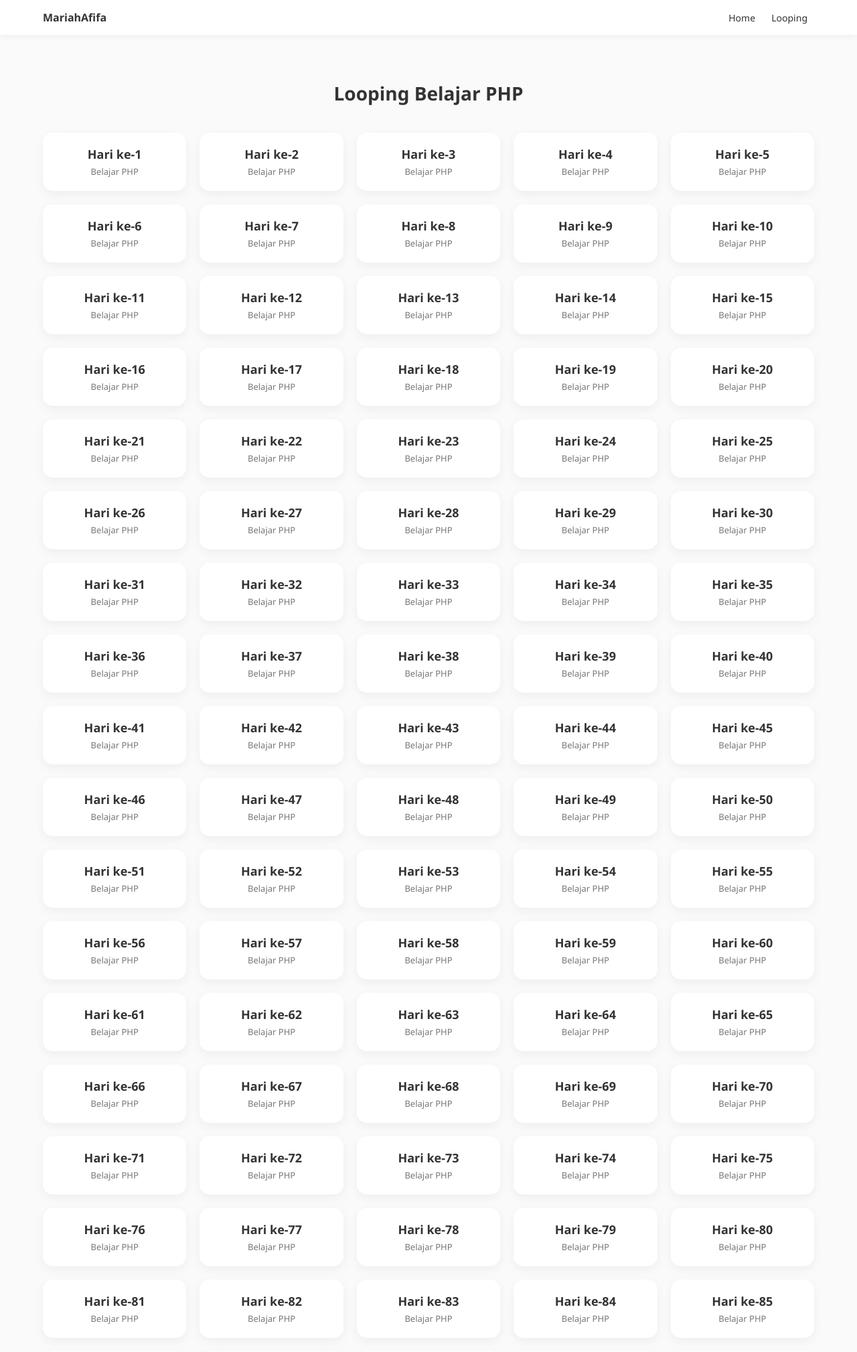
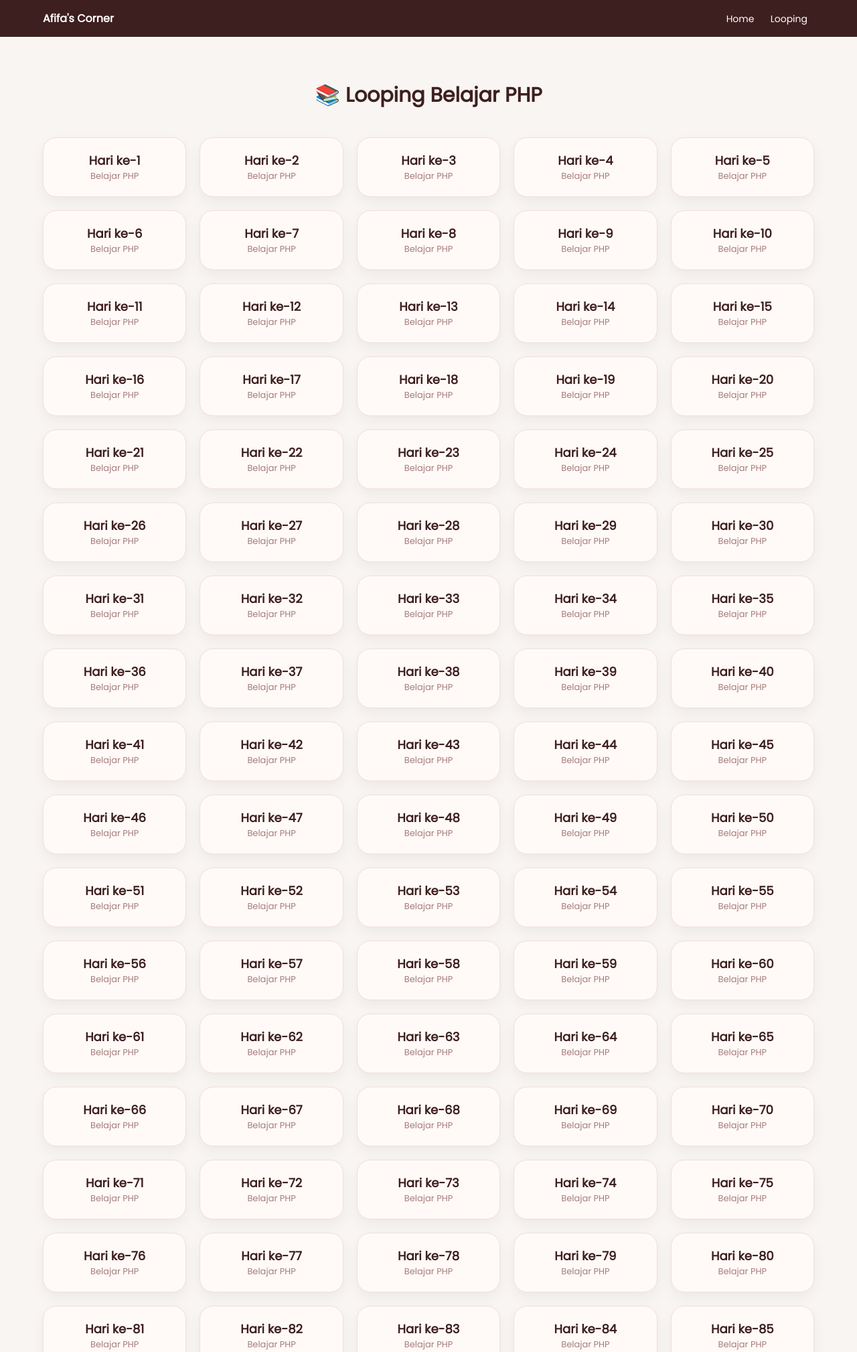
Before and after one commit to mariahafifahsb/mariahafifa.corner, a PHP site: page /looping.php in a window 1280 px wide. Shown: the top 2018 px of the page at 67% size. Run offline with PHP 8.4, Linux system fonts and the light colour scheme.

Commit message:
Update looping.php

```diff
--- a/looping.php
+++ b/looping.php
@@ -2,7 +2,9 @@
 <html lang="id">
 <head>
 <meta charset="UTF-8">
-    <title>Looping</title>
+<title>Looping - Afifa's Corner</title>
+
+<link href="https://fonts.googleapis.com/css2?family=Poppins&display=swap" rel="stylesheet">
 
 <style>
 *{
@@ -12,12 +14,12 @@
 }
 
 body{
-            font-family: 'Segoe UI', sans-serif;
-            background: #fafafa;
-            color: #333;
+    font-family:'Poppins',sans-serif;
+    background:#f8f5f2;
+    color:#333;
 }
 
-        /* NAVBAR SIMPLE */
+/* NAVBAR */
 .navbar{
     position:fixed;
     top:0;
@@ -26,21 +28,20 @@
     justify-content:space-between;
     align-items:center;
     padding:15px 5%;
-            background:white;
-            box-shadow:0 2px 10px rgba(0,0,0,0.05);
+    background:#3e1f1f;
+    color:white;
     z-index:1000;
 }
 
 .nav-links a{
     text-decoration:none;
     margin:0 10px;
-            color:#333;
+    color:white;
     font-size:14px;
-            transition:0.3s;
 }
 
 .nav-links a:hover{
-            color:#999;
+    color:#ffd6d6;
 }
 
 /* SECTION */
@@ -50,8 +51,9 @@
 }
 
 .section h2{
-            font-size:28px;
+    font-size:30px;
     margin-bottom:40px;
+    color:#3e1f1f;
 }
 
 /* GRID */
@@ -63,11 +65,12 @@
 
 /* CARD */
 .card{
-            background:white;
+    background:#fffaf7;
     padding:20px;
-            border-radius:15px;
+    border-radius:20px;
     transition:0.3s;
-            box-shadow:0 5px 15px rgba(0,0,0,0.05);
+    box-shadow:0 8px 20px rgba(0,0,0,0.05);
+    border:1px solid #f1dede;
 }
 
 /* HOVER */
@@ -78,21 +81,21 @@
 
 .card h3{
     font-size:18px;
-            margin-bottom:5px;
+    color:#3e1f1f;
 }
 
 .card p{
     font-size:13px;
-            color:#777;
+    color:#a67c7c;
 }
-
 </style>
 </head>
+
 <body>
 
 <!-- NAVBAR -->
 <div class="navbar">
-    <div><b>MariahAfifa</b></div>
+    <div><b>Afifa's Corner</b></div>
     <div class="nav-links">
         <a href="index.php">Home</a>
         <a href="looping.php">Looping</a>
@@ -101,7 +104,7 @@
 
 <!-- CONTENT -->
 <div class="section">
-    <h2>Looping Belajar PHP</h2>
+    <h2>📚 Looping Belajar PHP</h2>
 
     <div class="grid">
         <?php
```
Lines whose indentation alone changed are shown as unchanged.
